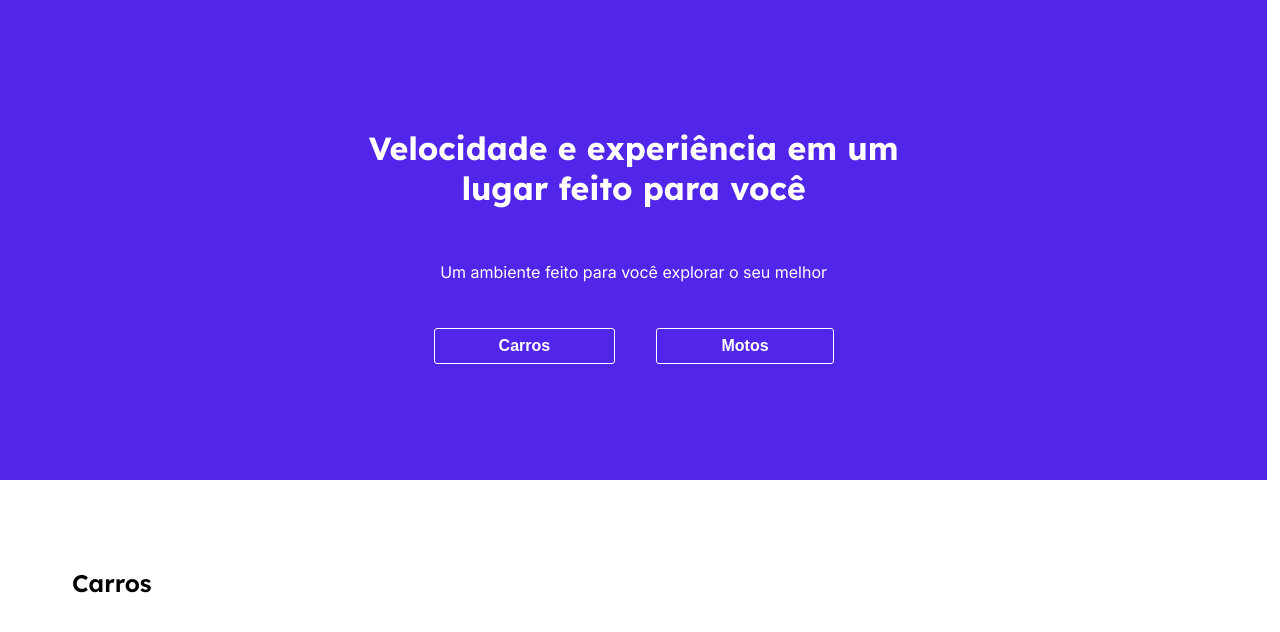
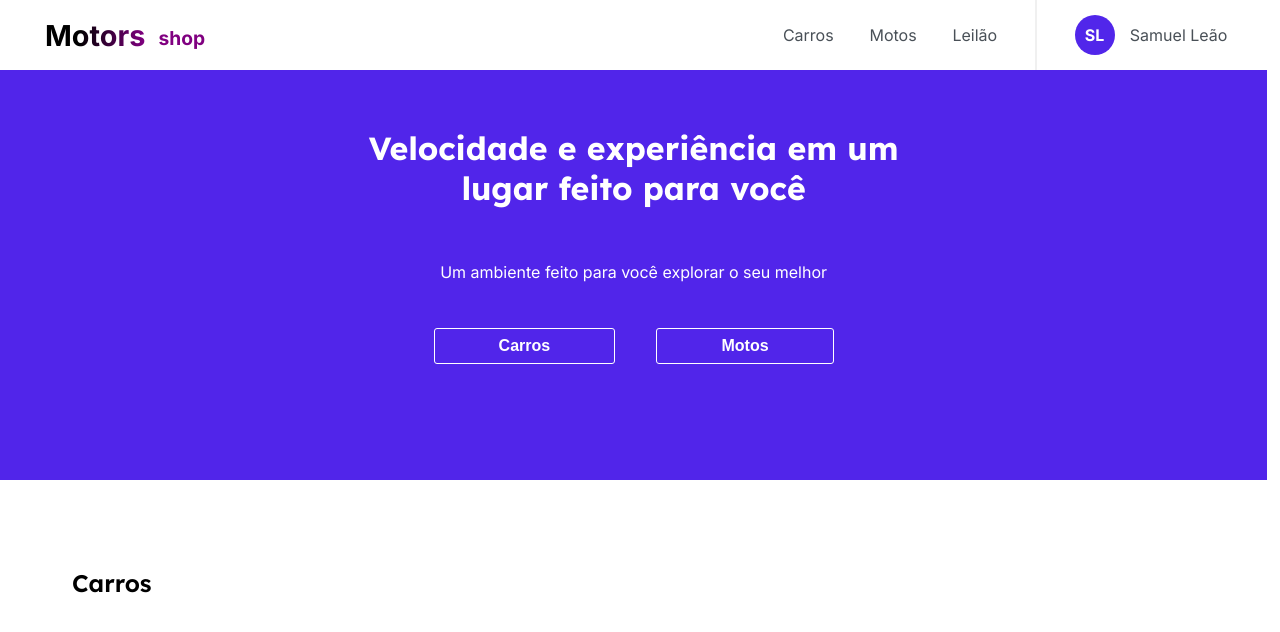
Before and after one commit to m6-t11-grp18/APP, a React (Create React App) app: page / in a window 1280 px wide. Shown: the top 632 px of the page. Built offline with nearby package versions, Linux system fonts and the light colour scheme.

Commit message:
fixed some bugs and created the header for user logged in

```diff
--- a/src/components/header/index.jsx
+++ b/src/components/header/index.jsx
@@ -1,4 +1,21 @@
-import { CadastrarButton, CarrosButton, FazerLoginButton, LeilaoButton, LogoContainer, Motors, MotosButton, Options, Options2, Shop, StyledHeader, StyledRightButtonsWrapper } from './style';
+import { Link } from 'react-scroll';
+import {
+  CadastrarButton,
+  CarrosButton,
+  FazerLoginButton,
+  LeilaoButton,
+  LogoContainer,
+  Motors,
+  MotosButton,
+  Options,
+  Options2,
+  Options3,
+  SamuelLeaoFoto,
+  SamuelLeaoNome,
+  Shop,
+  StyledHeader,
+  StyledRightButtonsWrapper,
+} from './style';
 
 export default function Headerr({ ...rest }) {
   return (
@@ -8,22 +25,30 @@ export default function Headerr({ ...rest }) {
         <Shop>shop</Shop>
       </LogoContainer>
 
-{/* deslogado ? */}
       <StyledRightButtonsWrapper>
         <Options>
-          <CarrosButton>Carros</CarrosButton>
-          <MotosButton>Motos</MotosButton>
-          <LeilaoButton>Leilão</LeilaoButton>
+          <Link to="carros" spy={true} smooth={true} offset={0} duration={100}>
+            <CarrosButton>Carros</CarrosButton>
+          </Link>
+          <Link to="motos" spy={true} smooth={true} offset={0} duration={100}>
+            <MotosButton>Motos</MotosButton>
+          </Link>
+          <Link to="leilao" spy={true} smooth={true} offset={0} duration={100}>
+            <LeilaoButton>Leilão</LeilaoButton>
+          </Link>
         </Options>
 
-        <Options2>
+        <Options3>
+          <SamuelLeaoFoto>SL</SamuelLeaoFoto>
+          <SamuelLeaoNome>Samuel Leão</SamuelLeaoNome>
+        </Options3>
+
+        {/* esse daqui debaixo é pro usuário deslogado */}
+        {/* <Options2>
           <FazerLoginButton>Fazer Login</FazerLoginButton>
           <CadastrarButton>Cadastrar</CadastrarButton>
-        </Options2>
+        </Options2> */}
       </StyledRightButtonsWrapper>
-       {/* : logado ?  */}
-
-
     </StyledHeader>
   );
 }
--- a/src/components/header/style.js
+++ b/src/components/header/style.js
@@ -1,27 +1,31 @@
 import styled from 'styled-components';
+import { themes } from '../../style/theme';
 
 export const StyledHeader = styled.div`
+  position:fixed;
+  top:0;
+  left:0;
   height: 70px;
   width: 100%;
   display: flex;
   justify-content: space-between;
   align-items: center;
-
+  background-color: ${({ theme }) => theme.white[0]};
 `;
 
 export const StyledRightButtonsWrapper = styled.div`
   display: flex;
   margin-right: 30px;
-height:100%;
+  height: 100%;
   align-items: center;
-`
+`;
 
 export const Options = styled.div`
   display: flex;
   justify-content: space-around;
   width: 250px;
   margin-right: 20px;
-`
+`;
 
 export const Options2 = styled.div`
   display: flex;
@@ -31,7 +35,18 @@ height: 100%;
   align-items: center;
   border-left: 2px solid rgb(240, 240, 240);
   padding-left: 20px;
-`
+`;
+
+export const Options3 = styled.div`
+  display: flex;
+  justify-content: space-around;
+  width: 200px;
+  height: 100%;
+  align-items: center;
+  border-left: 2px solid rgb(240, 240, 240);
+  padding-left:30px;
+  margin-right:15px;
+`;
 
 export const LogoContainer = styled.div`
   display: flex;
@@ -39,23 +54,27 @@ justify-content: space-between;
   width: 160px;
   margin-left: 45px;
   cursor: pointer;
-`
+`;
 
 export const Motors = styled.div`
   font-size: 1.8rem;
   font-weight: bolder;
   background: #000000;
-background: linear-gradient(to right, #000000 34%, purple 100%);
+  background: linear-gradient(
+    to right,
+    #000000 34%,
+    purple 100%
+  );
   -webkit-background-clip: text;
   -webkit-text-fill-color: transparent;
-`
+`;
 
 export const Shop = styled.div`
   font-size: 1.2rem;
   font-weight: bolder;
   color: purple;
-margin-top: 10px;
-`
+  margin-top: 8px;
+`;
 
 export const CadastrarButton = styled.div`
   display: flex;
@@ -66,22 +85,42 @@ width: 130px;
   height: 45px;
   border: 2px solid rgb(216, 216, 216);
   cursor: pointer;
-`
+`;
 
 export const CarrosButton = styled.div`
+  color: #495057;
+  cursor: pointer;
+`;
+export const MotosButton = styled.div`
+  color: #495057;
 
   cursor: pointer;
-`
-export const MotosButton = styled.div`
+`;
+
+export const LeilaoButton = styled.div`
+  color: #495057;
 
   cursor: pointer;
-`
-
-export const LeilaoButton = styled.div`
+`;
+export const FazerLoginButton = styled.div`
+  color: #495057;
 
   cursor: pointer;
-`
-export const FazerLoginButton = styled.div`
+`;
+export const SamuelLeaoFoto = styled.div`
+  display: flex;
+  justify-content: center;
+  align-items: center;
+  color: white;
+  font-weight: bolder;
+  background-color: #5126ea;
+  width: 40px;
+  height: 40px;
+  border-radius: 100%;
+  cursor: pointer;
+`;
+export const SamuelLeaoNome = styled.div`
+  color: #495057;
 
   cursor: pointer;
-`
+`;
--- a/src/pages/landing/index.jsx
+++ b/src/pages/landing/index.jsx
@@ -11,10 +11,12 @@ import {
 } from './style';
 import { themes } from '../../style/theme';
 import { Link } from 'react-scroll';
+import Headerr from '../../components/header';
 
 export default function LandingPage() {
   return (
     <MainWrapper id="top">
+      <Headerr/>
       <Header>
         <Text
           style={{
--- a/src/pages/seller/index.jsx
+++ b/src/pages/seller/index.jsx
@@ -1,4 +1,5 @@
 import Footer from '../../components/footer';
+import Headerr from '../../components/header';
 import Text from '../../components/text/paragraph';
 import { themes } from '../../style/theme';
 import {
@@ -21,6 +22,7 @@ export default function Seller() {
         backgroundImage: `linear-gradient(${themes.light.brand[1]} 0, ${themes.light.brand[1]} 25vh,${themes.light.grey[8]} 25vh)`,
       }}
     >
+      <Headerr/>
       <SellerWrapper>
         <SellerAvatar>SL</SellerAvatar>
         <SellerInfosWrapper>
--- a/src/pages/seller/style.js
+++ b/src/pages/seller/style.js
@@ -2,6 +2,7 @@ import styled from 'styled-components';
 
 export const MainWrapper = styled.div`
   width: 99vw;
+  margin-top:70px;
 `;
 
 export const SellerWrapper = styled.div`
```
Also changed, not shown: src/components/text/anchor/style.js (+5 -5 lines). Lines whose indentation alone changed are shown as unchanged.
